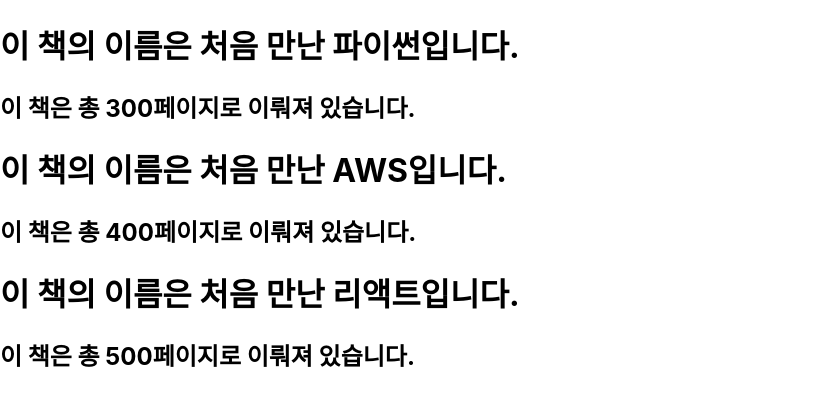
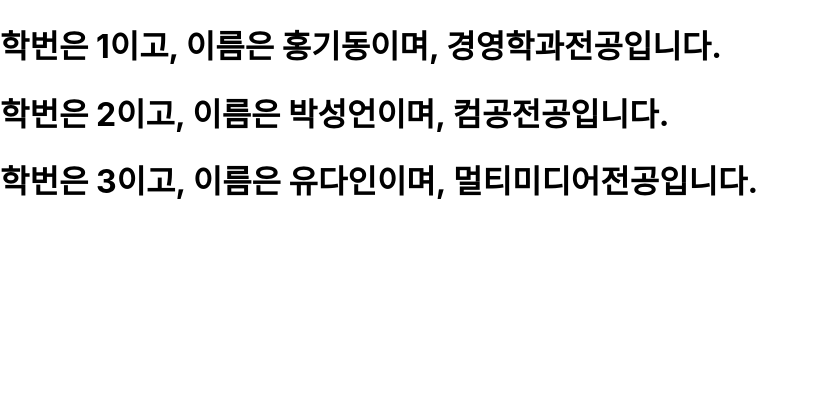
Before and after one commit to Yudain22/my-app, a React (Create React App) app: page / in a window 1280 px wide. Shown: the top 406 px of the page, without its empty margins (0-818 px from the left). Built offline with nearby package versions, Linux system fonts and the light colour scheme.

Commit message:
Student 예시 만들어보기

```diff
--- /dev/null
+++ b/src/chapter03/Student.jsx
@@ -0,0 +1,11 @@
+import React from "react";
+
+function Student(props) {
+    return(
+        <div>
+        <h1>{`학번은 ${props.sno}이고, 이름은 ${props.name}이며, ${props.major}전공입니다.`}</h1>
+    </div>
+    );
+}
+
+export default Student;
--- /dev/null
+++ b/src/chapter03/StudentList.jsx
@@ -0,0 +1,12 @@
+import React from "react";
+import Student from "./Student";
+
+function StudentList(props) {
+    return(
+        <div><Student sno={1} name="홍기동" major="경영학과"/>
+            <Student sno={2} name="박성언" major="컴공"/>
+            <Student sno={3} name="유다인" major="멀티미디어"/></div>
+    );
+}
+
+export default StudentList;
--- a/src/index.js
+++ b/src/index.js
@@ -3,14 +3,16 @@
 import './index.css';
 import App from './App';
 import reportWebVitals from './reportWebVitals';
-import Library from './chapter03/Library';
+import StudentList from './chapter03/StudentList';
+// import Library from './chapter03/Library';
 
 
 const root = ReactDOM.createRoot(document.getElementById('root'));
 root.render(
-<React.StrictMode>
-  {/* <App /> */ }
-  <Library />
+<React.StrictMode >
+  {  /* <App /> */ }
+  {  /* <Library /> */ }
+  <StudentList />
   </React.StrictMode>
 );
 
```
